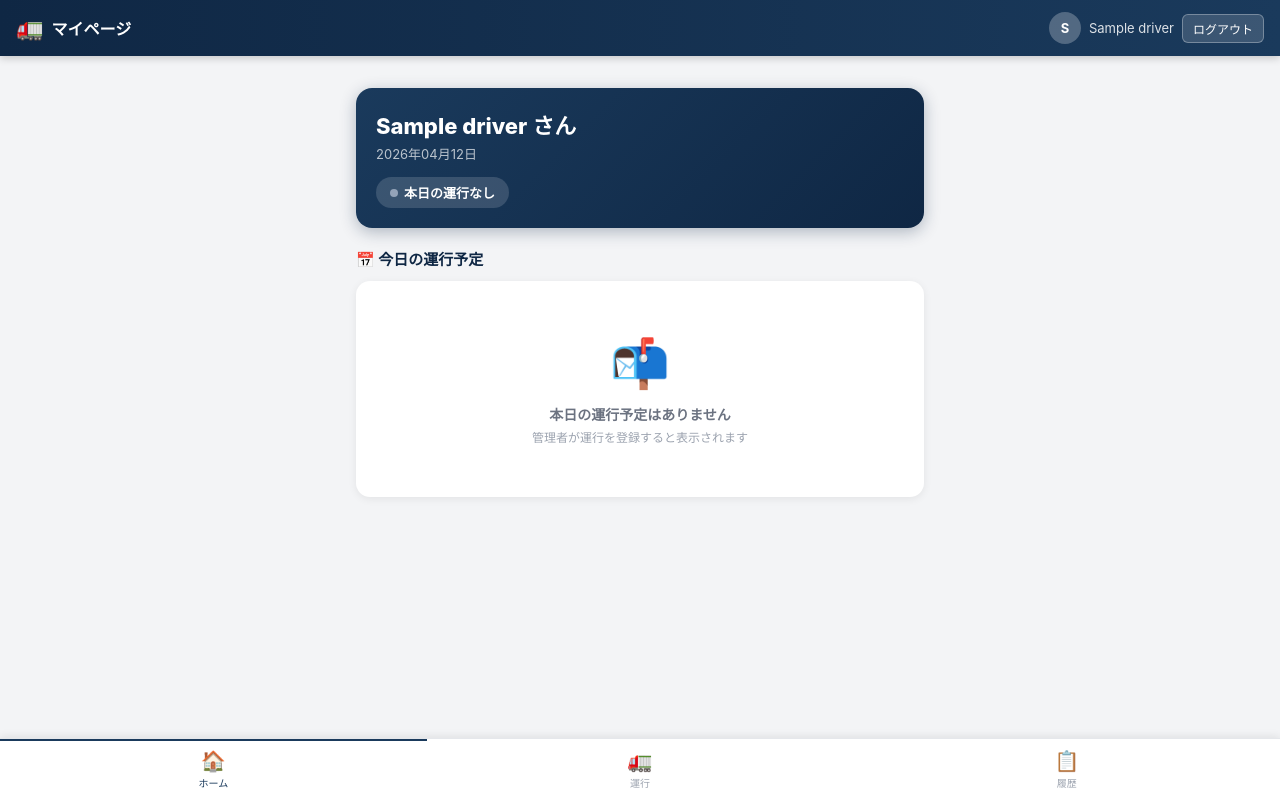
After one commit to system-asayama/truck-operation-app, a Flask app: page /driver/dashboard in a window 1280 px wide. The commit adds this page. Run offline with Flask 3, Linux system fonts and the light colour scheme; the visitor is signed in with stand-in values (Sample User, id 1); tables that the repository leaves empty hold one stand-in row (values such as "Sample post").

Commit message:
feat: ドライバーマイページにAPKダウンロード機能を追加
- driver/login, driver/dashboard, driver/logout, driver/apk_download ルートを追加
- AppSettingsモデルを追加（APK URLをDBに保存）
- 管理者向けAPK設定ページ（/settings/apk）を追加
- ドライバーダッシュボードにAPKダウンロードボタンを表示

```diff
--- a/flask_app/app.py
+++ b/flask_app/app.py
@@ -131,6 +131,28 @@ class Operation(db.Model):
             "operation_date": self.operation_date.isoformat() if self.operation_date else None,
             "note": self.note,
         }
+
+
+class AppSettings(db.Model):
+    __tablename__ = "app_settings"
+    id = db.Column(db.Integer, primary_key=True)
+    key = db.Column(db.String(100), nullable=False, unique=True)
+    value = db.Column(db.Text)
+
+    @classmethod
+    def get(cls, key, default=None):
+        row = cls.query.filter_by(key=key).first()
+        return row.value if row else default
+
+    @classmethod
+    def set(cls, key, value):
+        row = cls.query.filter_by(key=key).first()
+        if row:
+            row.value = value
+        else:
+            row = cls(key=key, value=value)
+            db.session.add(row)
+        db.session.commit()
 
 
 # ─── ヘルパー ────────────────────────────────────────────
@@ -618,6 +640,103 @@ def mobile_operation_status():
     return jsonify({"ok": True})
 
 
+# ─── ドライバーマイページ ──────────────────────────────────
+
+def driver_login_required(f):
+    @wraps(f)
+    def decorated(*args, **kwargs):
+        if "driver_id" not in session:
+            return redirect(url_for("driver_login"))
+        return f(*args, **kwargs)
+    return decorated
+
+
+@app.route("/driver/login", methods=["GET", "POST"])
+def driver_login():
+    from werkzeug.security import check_password_hash
+    error = None
+    if request.method == "POST":
+        login_id = request.form.get("login_id", "").strip()
+        password = request.form.get("password", "")
+        driver = Driver.query.filter_by(login_id=login_id, active=True).first()
+        if driver and check_password_hash(driver.password_hash, password):
+            session["driver_id"] = driver.id
+            session["driver_name"] = driver.name
+            return redirect(url_for("driver_dashboard"))
+        else:
+            error = "ログインIDまたはパスワードが正しくありません"
+    return render_template("driver/login.html", error=error)
+
+
+@app.route("/driver/logout")
+def driver_logout():
+    session.pop("driver_id", None)
+    session.pop("driver_name", None)
+    return redirect(url_for("driver_login"))
+
+
+@app.route("/driver/dashboard")
+@driver_login_required
+def driver_dashboard():
+    driver_id = session["driver_id"]
+    driver = Driver.query.get(driver_id)
+    today = date.today()
+    today_str = today.strftime("%Y年%m月%d日")
+    operations = Operation.query.filter_by(
+        driver_id=driver_id,
+        operation_date=today
+    ).order_by(Operation.start_time).all()
+    apk_url = AppSettings.get("android_apk_url", "")
+    apk_version = AppSettings.get("android_apk_version", "")
+    return render_template(
+        "driver/dashboard.html",
+        driver=driver,
+        today_str=today_str,
+        operations=operations,
+        apk_url=apk_url,
+        apk_version=apk_version,
+    )
+
+
+@app.route("/driver/apk_download")
+@driver_login_required
+def driver_apk_download():
+    apk_url = AppSettings.get("android_apk_url", "")
+    if not apk_url:
+        return "APKが設定されていません", 404
+    try:
+        resp = requests.get(apk_url, stream=True, timeout=30)
+        from flask import Response, stream_with_context
+        def generate():
+            for chunk in resp.iter_content(chunk_size=8192):
+                yield chunk
+        filename = "truck-operation-app.apk"
+        return Response(
+            stream_with_context(generate()),
+            content_type="application/vnd.android.package-archive",
+            headers={"Content-Disposition": f'attachment; filename="{filename}"'}
+        )
+    except Exception as e:
+        return f"ダウンロードエラー: {e}", 500
+
+
+# ─── APK設定（管理者）──────────────────────────────────────
+
+@app.route("/settings/apk", methods=["GET", "POST"])
+@login_required
+def apk_settings():
+    if request.method == "POST":
+        apk_url = request.form.get("apk_url", "").strip()
+        apk_version = request.form.get("apk_version", "").strip()
+        AppSettings.set("android_apk_url", apk_url)
+        AppSettings.set("android_apk_version", apk_version)
+        flash("APK設定を保存しました", "success")
+        return redirect(url_for("apk_settings"))
+    apk_url = AppSettings.get("android_apk_url", "")
+    apk_version = AppSettings.get("android_apk_version", "")
+    return render_template("admin/apk_settings.html", apk_url=apk_url, apk_version=apk_version)
+
+
 # ─── DB初期化 ────────────────────────────────────────────
 
 @app.cli.command("init-db")
--- a/flask_app/templates/admin/base.html
+++ b/flask_app/templates/admin/base.html
@@ -161,6 +161,9 @@
   <a href="{{ url_for('drivers') }}" class="{% if request.endpoint in ['drivers','driver_new','driver_edit'] %}active{% endif %}">
     <span class="nav-icon">👤</span>ドライバー
   </a>
+  <a href="{{ url_for('apk_settings') }}" class="{% if request.endpoint == 'apk_settings' %}active{% endif %}">
+    <span class="nav-icon">📱</span>APK
+  </a>
 </nav>
 {% endblock %}
 </body>
--- /dev/null
+++ b/flask_app/templates/driver/dashboard.html
@@ -0,0 +1,226 @@
+<!DOCTYPE html>
+<html lang="ja">
+<head>
+  <meta charset="UTF-8">
+  <meta name="viewport" content="width=device-width, initial-scale=1.0, maximum-scale=1.0, user-scalable=no">
+  <title>マイページ - トラック運行管理</title>
+  <style>
+    *, *::before, *::after { box-sizing: border-box; margin: 0; padding: 0; }
+    html, body { font-family: -apple-system, BlinkMacSystemFont, 'Hiragino Sans', 'Noto Sans JP', sans-serif; background: #f3f4f6; color: #1e293b; }
+
+    /* トップバー */
+    .topbar {
+      position: fixed; top: 0; left: 0; right: 0; height: 56px;
+      background: linear-gradient(90deg, #0f2744 0%, #1a3a5c 100%);
+      display: flex; align-items: center; justify-content: space-between;
+      padding: 0 16px; z-index: 200; box-shadow: 0 2px 8px rgba(0,0,0,0.2);
+    }
+    .topbar-brand { display: flex; align-items: center; gap: 8px; }
+    .topbar-icon { font-size: 22px; }
+    .topbar-title { font-size: 16px; font-weight: 700; color: #fff; }
+    .topbar-user { display: flex; align-items: center; gap: 8px; }
+    .topbar-avatar {
+      width: 32px; height: 32px; border-radius: 50%;
+      background: rgba(255,255,255,0.25); color: #fff;
+      display: flex; align-items: center; justify-content: center;
+      font-size: 13px; font-weight: 700;
+    }
+    .topbar-name { font-size: 13px; color: rgba(255,255,255,0.85); }
+    .topbar-logout {
+      background: rgba(255,255,255,0.15); color: #fff;
+      border: 1px solid rgba(255,255,255,0.3); border-radius: 6px;
+      padding: 5px 10px; font-size: 12px; cursor: pointer; font-family: inherit;
+      text-decoration: none;
+    }
+
+    /* メインコンテンツ */
+    .main { padding-top: 72px; padding-bottom: 32px; min-height: 100vh; }
+    .content { padding: 16px; max-width: 600px; margin: 0 auto; }
+
+    /* ヒーローカード */
+    .hero-card {
+      background: linear-gradient(135deg, #1a3a5c 0%, #0f2744 100%);
+      border-radius: 16px; padding: 20px; margin-bottom: 20px;
+      color: #fff; box-shadow: 0 4px 16px rgba(15,39,68,0.3);
+    }
+    .hero-name { font-size: 22px; font-weight: 800; margin-bottom: 4px; }
+    .hero-date { font-size: 13px; color: rgba(255,255,255,0.7); margin-bottom: 14px; }
+    .hero-status {
+      display: inline-flex; align-items: center; gap: 6px;
+      background: rgba(255,255,255,0.15); border-radius: 20px;
+      padding: 6px 14px; font-size: 13px; font-weight: 600;
+    }
+    .status-dot { width: 8px; height: 8px; border-radius: 50%; background: #94a3b8; }
+    .status-dot.active { background: #4ade80; }
+
+    /* セクションタイトル */
+    .section-title {
+      font-size: 15px; font-weight: 700; color: #0f2744;
+      margin-bottom: 12px; display: flex; align-items: center; gap: 6px;
+    }
+
+    /* カード */
+    .card {
+      background: #fff; border-radius: 14px; padding: 16px;
+      box-shadow: 0 2px 8px rgba(0,0,0,0.07); margin-bottom: 16px;
+    }
+
+    /* 運行カード */
+    .op-card {
+      background: #fff; border-radius: 12px; padding: 14px;
+      box-shadow: 0 2px 8px rgba(0,0,0,0.07); margin-bottom: 10px;
+      border-left: 4px solid #1a3a5c;
+    }
+    .op-truck { font-size: 15px; font-weight: 700; color: #0f2744; margin-bottom: 4px; }
+    .op-route { font-size: 13px; color: #6b7280; margin-bottom: 8px; }
+    .op-badge {
+      display: inline-block; padding: 3px 10px; border-radius: 20px;
+      font-size: 11px; font-weight: 600; color: #fff;
+    }
+    .op-time { font-size: 12px; color: #9ca3af; margin-top: 6px; }
+
+    /* 空状態 */
+    .empty-state {
+      text-align: center; padding: 36px 20px; color: #9ca3af;
+    }
+    .empty-icon { font-size: 48px; margin-bottom: 12px; }
+    .empty-text { font-size: 14px; font-weight: 600; color: #6b7280; margin-bottom: 4px; }
+    .empty-sub { font-size: 12px; }
+
+    /* APKダウンロードカード */
+    .apk-card {
+      background: #fff; border-radius: 14px; padding: 18px;
+      box-shadow: 0 2px 8px rgba(0,0,0,0.07); margin-bottom: 16px;
+      border: 1.5px solid #d1fae5;
+    }
+    .apk-header { display: flex; align-items: center; gap: 10px; margin-bottom: 12px; }
+    .apk-icon { font-size: 28px; }
+    .apk-title { font-size: 15px; font-weight: 700; color: #0f2744; }
+    .apk-version { font-size: 12px; color: #6b7280; margin-top: 2px; }
+    .apk-desc { font-size: 13px; color: #6b7280; margin-bottom: 14px; line-height: 1.5; }
+    .btn-apk {
+      display: block; width: 100%; padding: 14px;
+      background: linear-gradient(135deg, #059669 0%, #047857 100%);
+      color: #fff; border: none; border-radius: 12px;
+      font-size: 15px; font-weight: 700; font-family: inherit;
+      cursor: pointer; text-align: center; text-decoration: none;
+      box-shadow: 0 4px 12px rgba(5,150,105,0.3);
+      transition: opacity 0.15s;
+    }
+    .btn-apk:active { opacity: 0.85; }
+    .apk-note { font-size: 11px; color: #9ca3af; margin-top: 10px; text-align: center; }
+
+    /* ボトムナビ */
+    .bottom-nav {
+      position: fixed; bottom: 0; left: 0; right: 0;
+      background: #fff; border-top: 1px solid #e5e7eb;
+      display: flex; z-index: 200;
+      box-shadow: 0 -2px 8px rgba(0,0,0,0.08);
+    }
+    .bottom-nav a {
+      flex: 1; display: flex; flex-direction: column; align-items: center;
+      padding: 8px 4px 10px; font-size: 10px; color: #9ca3af;
+      border-top: 2px solid transparent; text-decoration: none;
+    }
+    .bottom-nav a.active { color: #1a3a5c; border-top-color: #1a3a5c; }
+    .nav-icon { font-size: 20px; margin-bottom: 2px; }
+  </style>
+</head>
+<body>
+
+<!-- トップバー -->
+<header class="topbar">
+  <div class="topbar-brand">
+    <span class="topbar-icon">🚛</span>
+    <span class="topbar-title">マイページ</span>
+  </div>
+  <div class="topbar-user">
+    <div class="topbar-avatar">{{ driver.name[:1] }}</div>
+    <span class="topbar-name">{{ driver.name }}</span>
+    <a href="{{ url_for('driver_logout') }}" class="topbar-logout">ログアウト</a>
+  </div>
+</header>
+
+<!-- メインコンテンツ -->
+<div class="main">
+  <div class="content">
+
+    <!-- ヒーローカード -->
+    <div class="hero-card">
+      <div class="hero-name">{{ driver.name }} さん</div>
+      <div class="hero-date">{{ today_str }}</div>
+      {% if operations %}
+        <div class="hero-status">
+          <span class="status-dot active"></span>
+          本日の運行あり（{{ operations|length }}件）
+        </div>
+      {% else %}
+        <div class="hero-status">
+          <span class="status-dot"></span>
+          本日の運行なし
+        </div>
+      {% endif %}
+    </div>
+
+    <!-- 今日の運行予定 -->
+    <div class="section-title">📅 今日の運行予定</div>
+    {% if operations %}
+      {% for op in operations %}
+      <div class="op-card">
+        <div class="op-truck">🚛 {{ op.truck.number }} {{ op.truck.name }}</div>
+        <div class="op-route">{% if op.route %}{{ op.route.name }}{% else %}ルート未設定{% endif %}</div>
+        <span class="op-badge" style="background: {{ status_color(op.status) }}">{{ format_status(op.status) }}</span>
+        {% if op.start_time %}
+        <div class="op-time">出発: {{ format_time(op.start_time) }}{% if op.end_time %} → 終了: {{ format_time(op.end_time) }}{% endif %}</div>
+        {% endif %}
+      </div>
+      {% endfor %}
+    {% else %}
+      <div class="card">
+        <div class="empty-state">
+          <div class="empty-icon">📬</div>
+          <div class="empty-text">本日の運行予定はありません</div>
+          <div class="empty-sub">管理者が運行を登録すると表示されます</div>
+        </div>
+      </div>
+    {% endif %}
+
+    <!-- APKダウンロード -->
+    {% if apk_url %}
+    <div class="section-title">📱 アプリ</div>
+    <div class="apk-card">
+      <div class="apk-header">
+        <div class="apk-icon">🤖</div>
+        <div>
+          <div class="apk-title">Androidアプリ</div>
+          {% if apk_version %}<div class="apk-version">バージョン {{ apk_version }}</div>{% endif %}
+        </div>
+      </div>
+      <div class="apk-desc">
+        トラック運行管理アプリのAndroid版です。インストールするとGPS追跡や運行記録をスマートフォンから操作できます。
+      </div>
+      <a href="{{ url_for('driver_apk_download') }}" class="btn-apk">
+        ⬇️ Androidアプリをダウンロード
+      </a>
+      <div class="apk-note">※ インストール時に「提供元不明のアプリ」の許可が必要です</div>
+    </div>
+    {% endif %}
+
+  </div>
+</div>
+
+<!-- ボトムナビ -->
+<nav class="bottom-nav">
+  <a href="{{ url_for('driver_dashboard') }}" class="active">
+    <span class="nav-icon">🏠</span>ホーム
+  </a>
+  <a href="{{ url_for('driver_dashboard') }}">
+    <span class="nav-icon">🚛</span>運行
+  </a>
+  <a href="{{ url_for('driver_dashboard') }}">
+    <span class="nav-icon">📋</span>履歴
+  </a>
+</nav>
+
+</body>
+</html>
```
Also changed, not shown: flask_app/templates/admin/apk_settings.html (added, +47 -0 lines), flask_app/templates/driver/login.html (added, +71 -0 lines).
